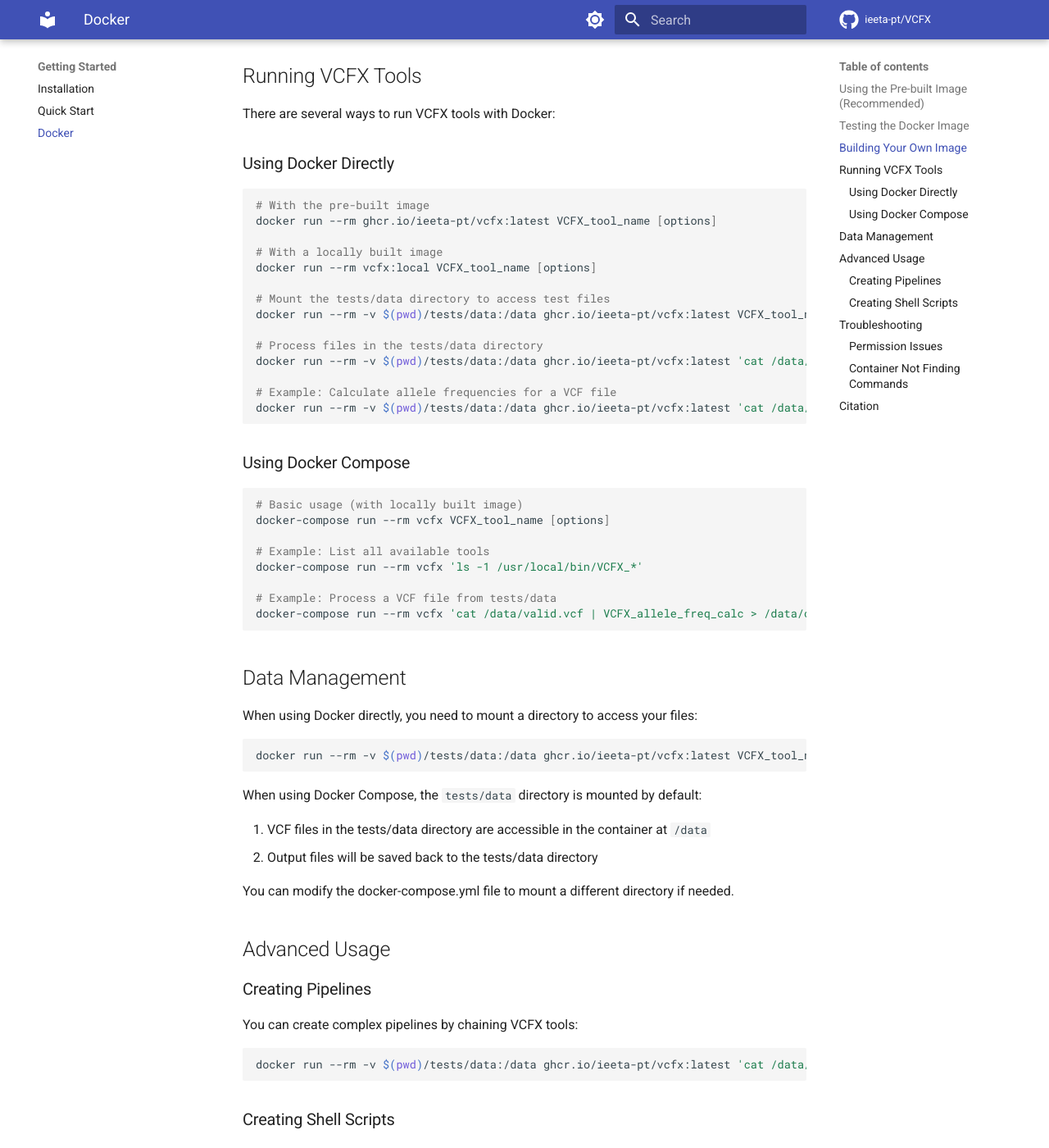
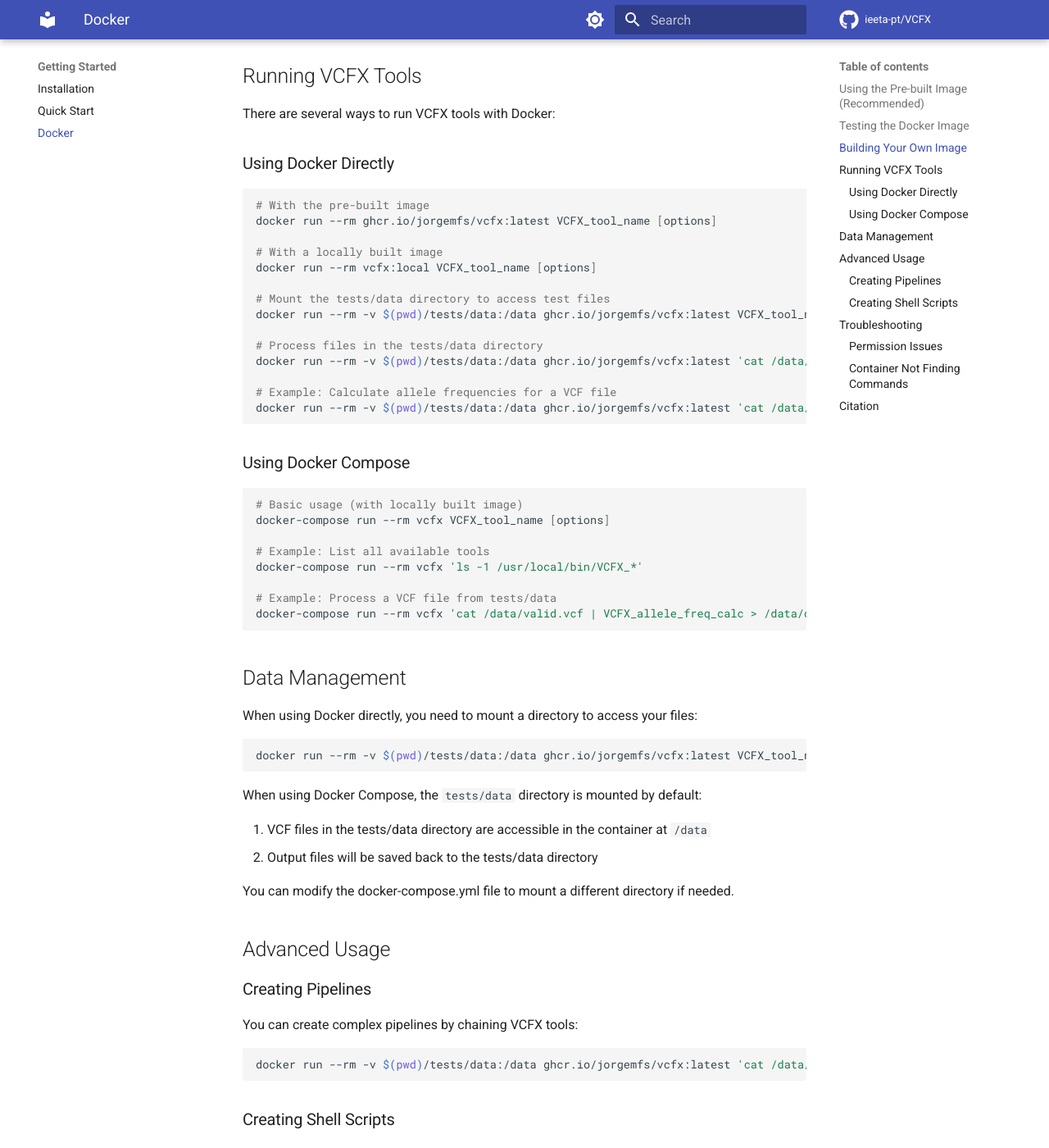
Before and after one commit to jorgeMFS/VCFX, an MkDocs documentation site: the page built from docs/docker.md, in a window 1280 px wide and 1400 px high, scrolled down 1398 px. Shown: the whole window at 82% size. Built offline with MkDocs 1.6.1 and Material for MkDocs 9.7.7, drawn with Linux system fonts in a browser that asks for light colours; comment, search, counter and statistics services are not loaded; some of the changed text lies outside the part shown.

Commit message:
docs: reference public container

````diff
--- a/docs/docker.md
+++ b/docs/docker.md
@@ -8,16 +8,16 @@ VCFX is available as a pre-built Docker image on GitHub Container Registry:
 
 ```bash
 # Pull the image (only needed once)
-docker pull ghcr.io/ieeta-pt/vcfx:latest
+docker pull ghcr.io/jorgemfs/vcfx:latest
 
 # Run a VCFX tool
-docker run --rm ghcr.io/ieeta-pt/vcfx:latest VCFX_tool_name [options]
+docker run --rm ghcr.io/jorgemfs/vcfx:latest VCFX_tool_name [options]
 
 # Mount a directory with your data
-docker run --rm -v /path/to/your/data:/data ghcr.io/ieeta-pt/vcfx:latest VCFX_tool_name [options]
+docker run --rm -v /path/to/your/data:/data ghcr.io/jorgemfs/vcfx:latest VCFX_tool_name [options]
 
 # Example: Process a VCF file (using tests/data/valid.vcf as an example)
-docker run --rm -v $(pwd)/tests/data:/data ghcr.io/ieeta-pt/vcfx:latest 'cat /data/valid.vcf | VCFX_allele_freq_calc > /data/output.tsv'
+docker run --rm -v $(pwd)/tests/data:/data ghcr.io/jorgemfs/vcfx:latest 'cat /data/valid.vcf | VCFX_allele_freq_calc > /data/output.tsv'
 ```
 
 Using the pre-built image is recommended for most users as it:
@@ -65,19 +65,19 @@ There are several ways to run VCFX tools with Docker:
 
 ```bash
 # With the pre-built image
-docker run --rm ghcr.io/ieeta-pt/vcfx:latest VCFX_tool_name [options]
+docker run --rm ghcr.io/jorgemfs/vcfx:latest VCFX_tool_name [options]
 
 # With a locally built image
 docker run --rm vcfx:local VCFX_tool_name [options]
 
 # Mount the tests/data directory to access test files
-docker run --rm -v $(pwd)/tests/data:/data ghcr.io/ieeta-pt/vcfx:latest VCFX_tool_name [options]
+docker run --rm -v $(pwd)/tests/data:/data ghcr.io/jorgemfs/vcfx:latest VCFX_tool_name [options]
 
 # Process files in the tests/data directory
-docker run --rm -v $(pwd)/tests/data:/data ghcr.io/ieeta-pt/vcfx:latest 'cat /data/valid.vcf | VCFX_validator'
+docker run --rm -v $(pwd)/tests/data:/data ghcr.io/jorgemfs/vcfx:latest 'cat /data/valid.vcf | VCFX_validator'
 
 # Example: Calculate allele frequencies for a VCF file
-docker run --rm -v $(pwd)/tests/data:/data ghcr.io/ieeta-pt/vcfx:latest 'cat /data/valid.vcf | VCFX_allele_freq_calc > /data/output.tsv'
+docker run --rm -v $(pwd)/tests/data:/data ghcr.io/jorgemfs/vcfx:latest 'cat /data/valid.vcf | VCFX_allele_freq_calc > /data/output.tsv'
 ```
 
 ### Using Docker Compose
@@ -98,7 +98,7 @@ docker-compose run --rm vcfx 'cat /data/valid.vcf | VCFX_allele_freq_calc > /dat
 When using Docker directly, you need to mount a directory to access your files:
 
 ```bash
-docker run --rm -v $(pwd)/tests/data:/data ghcr.io/ieeta-pt/vcfx:latest VCFX_tool_name [options]
+docker run --rm -v $(pwd)/tests/data:/data ghcr.io/jorgemfs/vcfx:latest VCFX_tool_name [options]
 ```
 
 When using Docker Compose, the `tests/data` directory is mounted by default:
@@ -115,7 +115,7 @@ You can modify the docker-compose.yml file to mount a different directory if nee
 You can create complex pipelines by chaining VCFX tools:
 
 ```bash
-docker run --rm -v $(pwd)/tests/data:/data ghcr.io/ieeta-pt/vcfx:latest 'cat /data/classifier_mixed.vcf | VCFX_variant_classifier --append-info | grep "VCF_CLASS=SNP" | VCFX_allele_freq_calc > /data/snp_frequencies.tsv'
+docker run --rm -v $(pwd)/tests/data:/data ghcr.io/jorgemfs/vcfx:latest 'cat /data/classifier_mixed.vcf | VCFX_variant_classifier --append-info | grep "VCF_CLASS=SNP" | VCFX_allele_freq_calc > /data/snp_frequencies.tsv'
 ```
 
 ### Creating Shell Scripts
@@ -126,7 +126,7 @@ For complex workflows, consider creating a shell script:
 #!/bin/bash
 # save as vcfx_workflow.sh
 
-docker run --rm -v $(pwd)/tests/data:/data ghcr.io/ieeta-pt/vcfx:latest 'cat /data/valid.vcf | \
+docker run --rm -v $(pwd)/tests/data:/data ghcr.io/jorgemfs/vcfx:latest 'cat /data/valid.vcf | \
   VCFX_validator | \
   VCFX_variant_classifier --append-info | \
   VCFX_allele_freq_calc > /data/pipeline_output.tsv'
@@ -147,7 +147,7 @@ If you encounter permission issues with files created in the container:
 
 ```bash
 # Run the container with your user ID
-docker run --rm -v $(pwd)/tests/data:/data -u $(id -u):$(id -g) ghcr.io/ieeta-pt/vcfx:latest VCFX_tool_name [options]
+docker run --rm -v $(pwd)/tests/data:/data -u $(id -u):$(id -g) ghcr.io/jorgemfs/vcfx:latest VCFX_tool_name [options]
 ```
 
 ### Container Not Finding Commands
@@ -156,7 +156,7 @@ If the container can't find VCFX commands, ensure they were properly built in th
 
 ```bash
 # List available VCFX tools in the container
-docker run --rm ghcr.io/ieeta-pt/vcfx:latest 'ls -1 /usr/local/bin/VCFX_*'
+docker run --rm ghcr.io/jorgemfs/vcfx:latest 'ls -1 /usr/local/bin/VCFX_*'
 ```
 
 ## Citation
````
Also changed, not shown: DOCKER.md (+13 -13 lines), docs/installation.md (+3 -3 lines), 1 other file.
